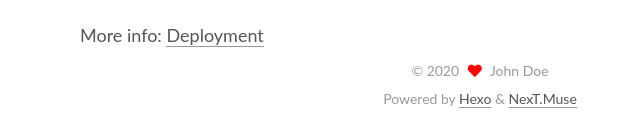
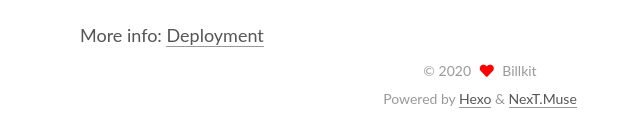
Before and after one commit to billkit/billkit.github.io, a plain HTML site: page 2020/05/14/hello-world/index.html in a window 1280 px wide. Shown: the part 1234-1364 px from the top of the page, 320-960 px from the left. Drawn offline with Linux system fonts and the light colour scheme.

Commit message:
Site updated: 2020-05-14 04:06:39

```diff
--- a/2020/05/14/hello-world/index.html
+++ b/2020/05/14/hello-world/index.html
@@ -28,7 +28,7 @@
 <meta property="og:description" content="Welcome to Hexo! This is your very first post. Check documentation for more info. If you get any problems when using Hexo, you can find the answer in troubleshooting or you can ask me on GitHub. Quick">
 <meta property="article:published_time" content="2020-05-14T07:11:49.089Z">
 <meta property="article:modified_time" content="2020-05-14T07:11:49.089Z">
-<meta property="article:author" content="John Doe">
+<meta property="article:author" content="Billkit">
 <meta name="twitter:card" content="summary">
 
 <link rel="canonical" href="https://billkit.github.io/2020/05/14/hello-world/">
@@ -153,7 +153,7 @@
 
     <span hidden itemprop="author" itemscope itemtype="http://schema.org/Person">
       <meta itemprop="image" content="/images/avatar.gif">
-      <meta itemprop="name" content="John Doe">
+      <meta itemprop="name" content="Billkit">
       <meta itemprop="description" content="">
     </span>
 
@@ -275,7 +275,7 @@
 
       <div class="site-overview-wrap sidebar-panel">
         <div class="site-author motion-element" itemprop="author" itemscope itemtype="http://schema.org/Person">
-  <p class="site-author-name" itemprop="name">John Doe</p>
+  <p class="site-author-name" itemprop="name">Billkit</p>
   <div class="site-description" itemprop="description"></div>
 </div>
 <div class="site-state-wrap motion-element">
@@ -315,7 +315,7 @@
   <span class="with-love">
     <i class="fa fa-heart"></i>
   </span>
-  <span class="author" itemprop="copyrightHolder">John Doe</span>
+  <span class="author" itemprop="copyrightHolder">Billkit</span>
 </div>
   <div class="powered-by">Powered by <a href="https://hexo.io/" class="theme-link" rel="noopener" target="_blank">Hexo</a> & <a href="https://muse.theme-next.org/" class="theme-link" rel="noopener" target="_blank">NexT.Muse</a>
   </div>
```
Also changed, not shown: archives/2020/05/index.html (+3 -3 lines), archives/2020/index.html (+3 -3 lines), archives/index.html (+3 -3 lines), index.html (+4 -4 lines).
